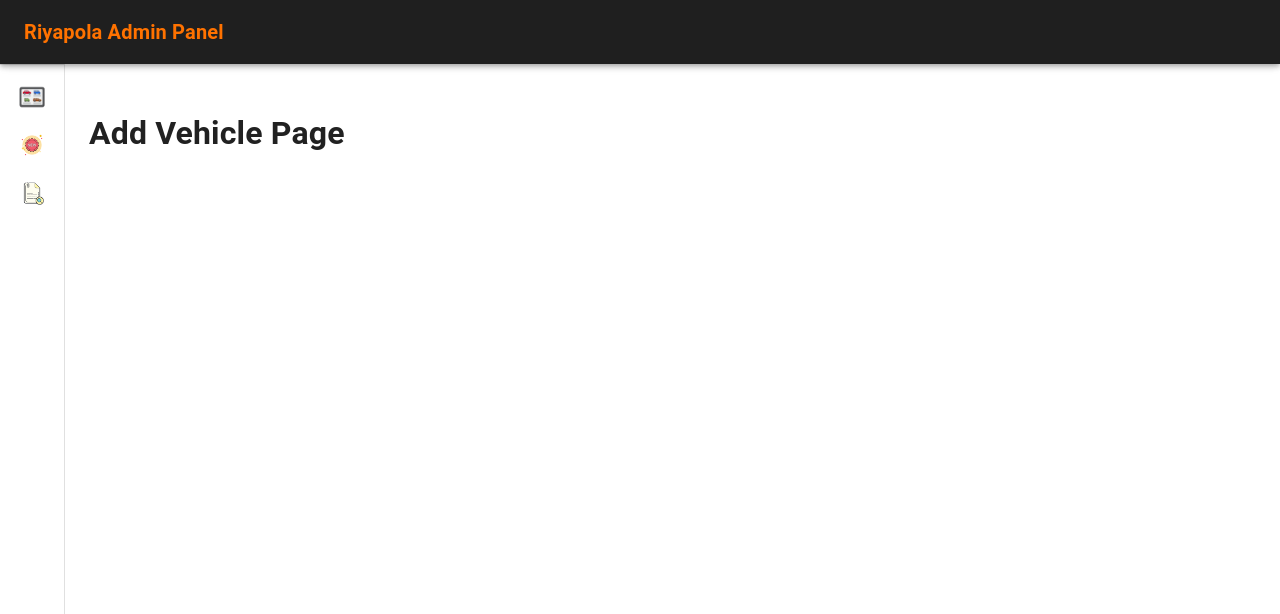
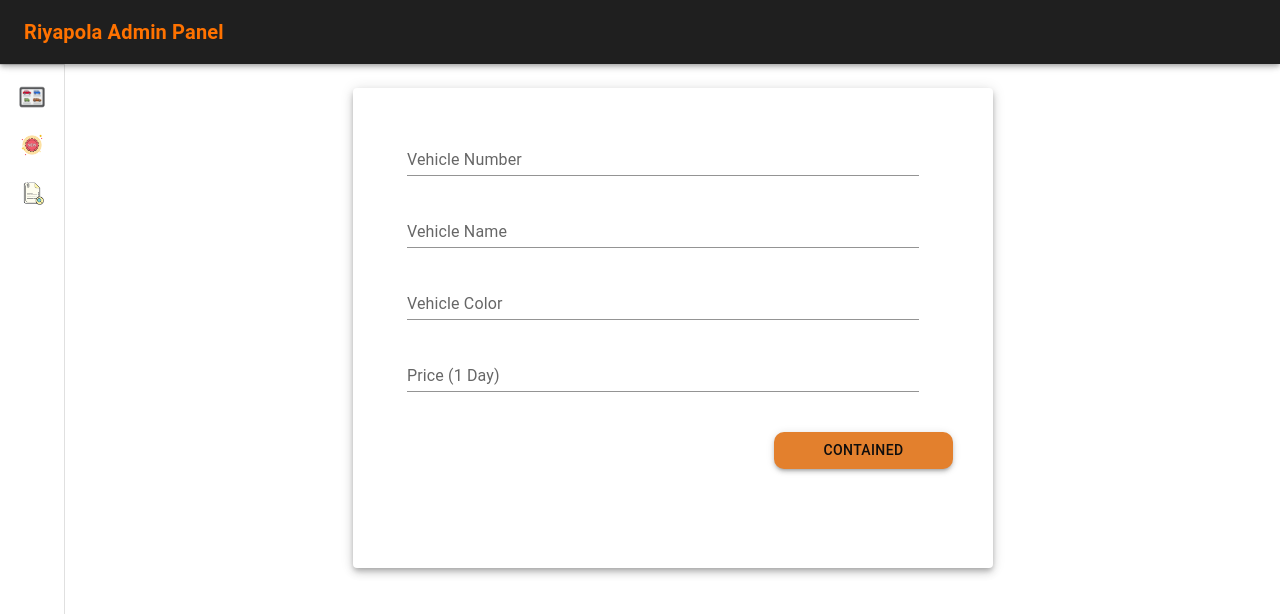
Before and after one commit to LahiruMudith/Riyapola-car-Rent-Project, a React (Vite) app: page /addVehicle in a window 1280 px wide. Shown: the top 614 px of the page. Built offline with nearby package versions, Linux system fonts and the light colour scheme.

Commit message:
vehicle added Done

```diff
--- a/src/pages/addNewVehicle/addNewVehicle.jsx
+++ b/src/pages/addNewVehicle/addNewVehicle.jsx
@@ -1,7 +1,98 @@
+import * as React from 'react';
+import Box from '@mui/material/Box';
+import Card from '@mui/material/Card';
+import CardActions from '@mui/material/CardActions';
+import CardContent from '@mui/material/CardContent';
+import Button from '@mui/material/Button';
+import Typography from '@mui/material/Typography';
+import {TextField} from "@mui/material";
+import Swal from "sweetalert2";
+import {useState} from "react";
+import instance from "../../services/AxiosOrder.jsx";
+
+const bull = (
+    <Box
+        component="span"
+        sx={{ display: 'inline-block', mx: '2px', transform: 'scale(0.8)' }}
+    >
+        •
+    </Box>
+);
+
+const Btns = {
+    width:'14vw',
+    boxShadow: 3,
+    color:'#0e0d0d',
+    backgroundColor:'#e3802d',
+    borderColor:'#e3802d',
+    position:'relative',
+    left:'32vw',
+    top:'2vh',
+    borderRadius:'10px',
+    marginLeft:'0.3vw',
+    "&:hover": {
+        color:'#ffffff',
+        backgroundColor:'#e3802d',
+        borderColor:'#ffffff',
+    },
+};
+
+const Toast = Swal.mixin({
+    toast: true,
+    position: "bottom-end",
+    showConfirmButton: false,
+    timer: 1000,
+    timerProgressBar: false,
+    didOpen: (toast) => {
+        toast.onmouseenter = Swal.stopTimer;
+        toast.onmouseleave = Swal.resumeTimer;
+    }
+});
+
 export default function AddNewVehicle() {
+    const [v_num, setV_num] = useState('');
+    const [v_name, setV_name] = useState('');
+    const [color, setColor] = useState('');
+    const [price, setPrice] = useState('');
+
+
+    const addVehicleClick = () => {
+        instance.post('/vehicle/add', {
+            vehicle_Number:v_num,
+            Day_Price:price,
+            Vehicle_Name:v_name,
+            color:color
+        })
+            .then(function (response) {
+                Toast.fire({
+                    title: 'Vehicle Added Successfully!',
+                    icon: 'success',
+                    showConfirmButton: false,
+                    timer: 1000
+                })
+            })
+            .catch(function (error) {
+                console.log(error);
+            });
+
+    }
+
     return (
-        <>
-            <h1>Add Vehicle Page</h1>
-        </>
-    )
+        <Card sx={{width:'50vw', minHeight:'60vh', margin:'auto', boxShadow:'5'}}>
+            <CardContent>
+                <TextField sx={{width:'40vw', marginLeft:'3vw', marginTop:'3vh'}} label="Vehicle Number" variant="standard" onChange={(val) => setV_num(val.target.value)} />
+                <TextField sx={{width:'40vw', marginLeft:'3vw', marginTop:'3vh'}} label="Vehicle Name" variant="standard" onChange={(val) => setV_name(val.target.value)} />
+                <TextField sx={{width:'40vw', marginLeft:'3vw', marginTop:'3vh'}} label="Vehicle Color" variant="standard" onChange={(val) => setColor(val.target.value)} />
+                <TextField sx={{width:'40vw', marginLeft:'3vw', marginTop:'3vh'}} label="Price (1 Day)" variant="standard" onChange={(val) => setPrice(val.target.value)} />
+            </CardContent>
+            <CardActions>
+                <Button sx={Btns}
+                        variant="contained"
+                        onClick={() => addVehicleClick()}
+                >
+                    Contained
+                </Button>
+            </CardActions>
+        </Card>
+    );
 }
```
